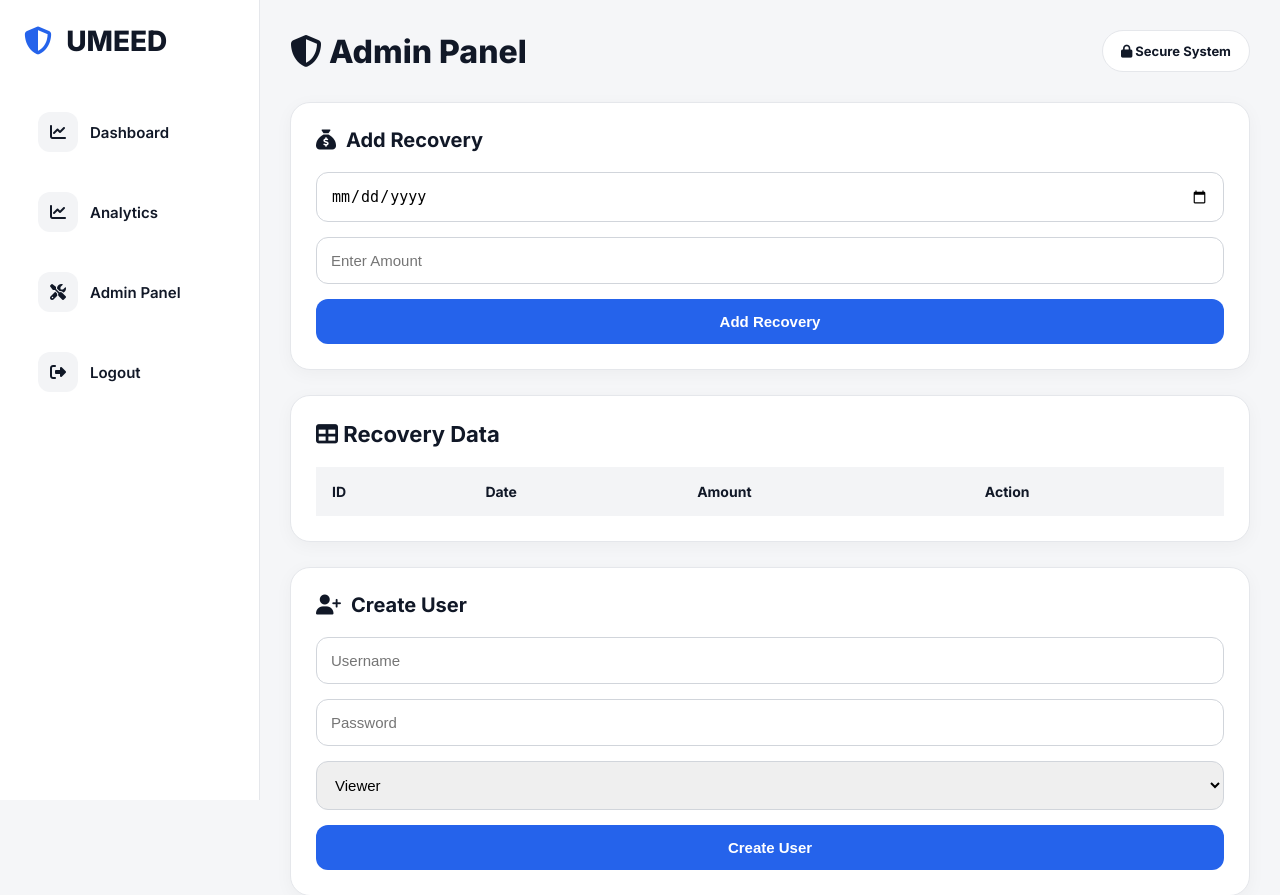
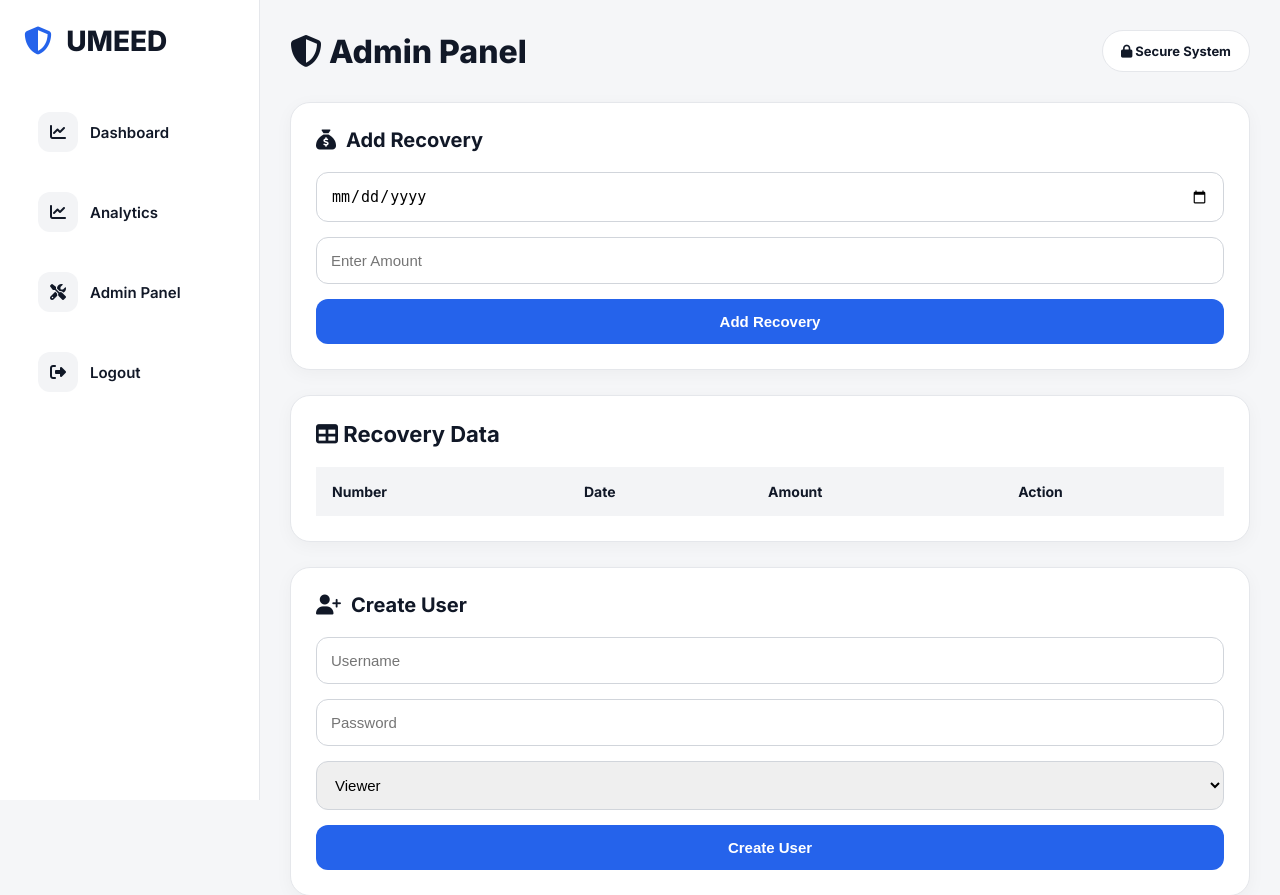
Before and after one commit to Rawish007/dashboard, a Flask app: page /admin in a window 1280 px wide. Shown: the top 895 px of the page. Run offline with Flask 3, Linux system fonts and the light colour scheme; the visitor is signed in with stand-in values (Sample User, id 1); data comes from the database, SQL or seed files in the repository; data that the repository does not hold is empty.

Commit message:
Update admin.html

```diff
--- a/templates/admin.html
+++ b/templates/admin.html
@@ -380,7 +380,7 @@ tr:hover{
         <table>
 
             <tr>
-                <th>ID</th>
+                <th>Number</th>
                 <th>Date</th>
                 <th>Amount</th>
                 <th>Action</th>
```
